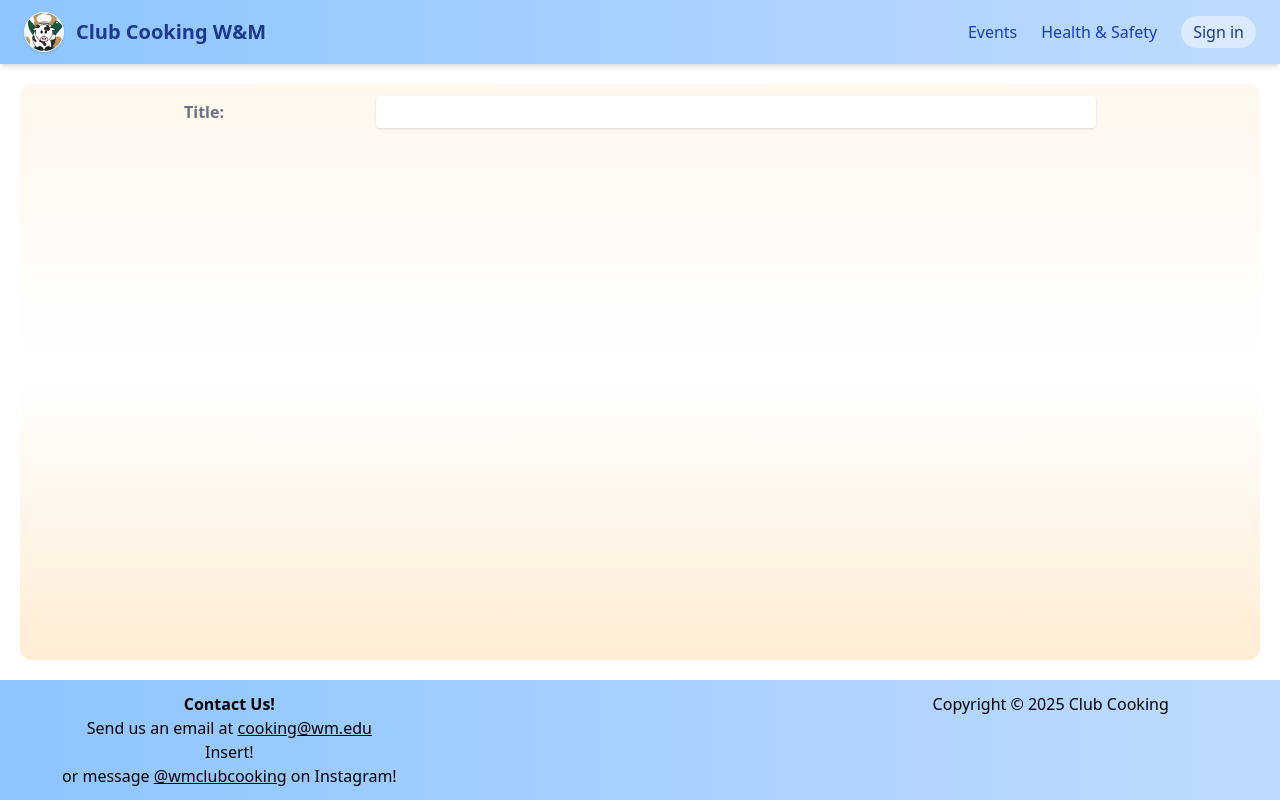
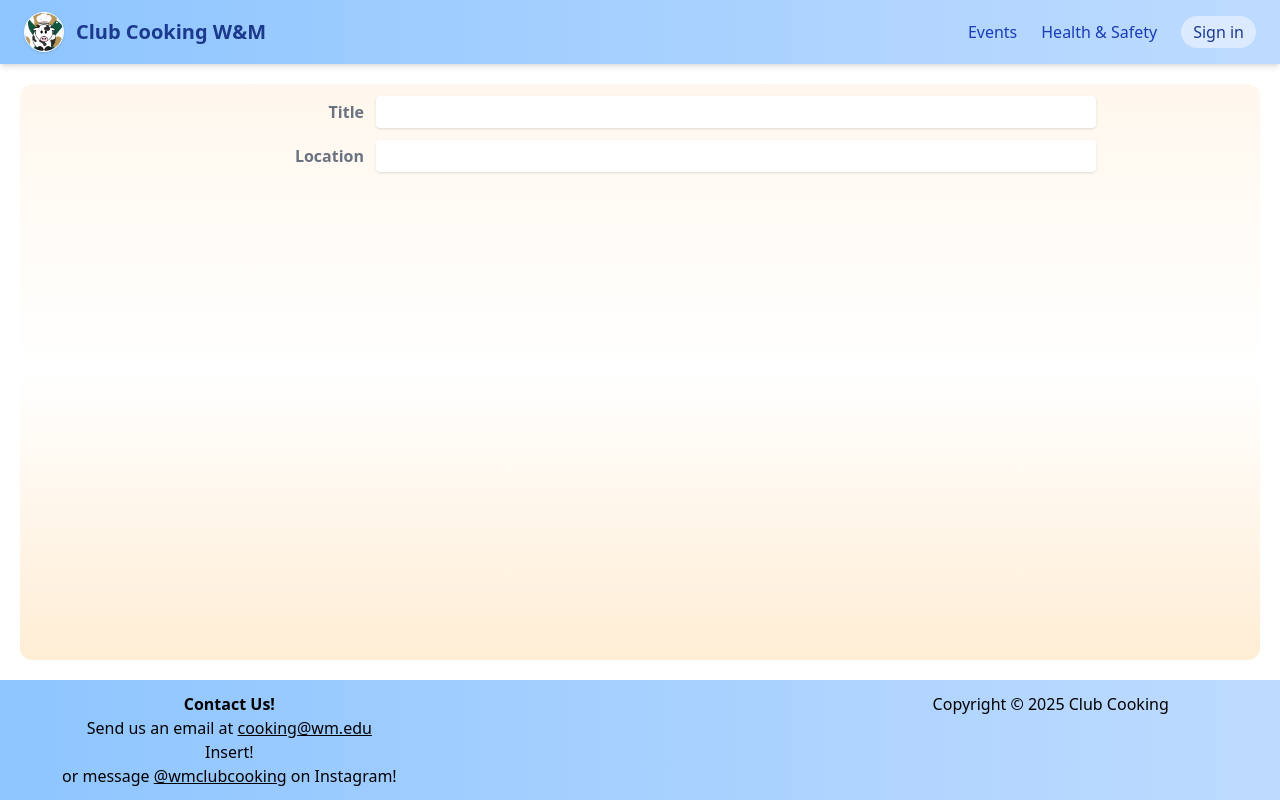
Before and after one commit to MichaelSwetnam/wmcooking, a React (Vite) app: page /events/1/edit in a window 1280 px wide. Built offline with nearby package versions, Linux system fonts and the light colour scheme.

Commit message:
Componentize forms

```diff
--- a/src/routes/EditEvent.tsx
+++ b/src/routes/EditEvent.tsx
@@ -1,19 +1,61 @@
 import { useForm } from "@tanstack/react-form"
-import type { AnyFieldApi, FieldApi } from "@tanstack/react-form";
+import type { AnyFieldApi } from "@tanstack/react-form";
 
-export function FieldInfo({ field }: { field: AnyFieldApi }) {
-  return (
-    <>
+type ValidatorProp = { value: string };
+type ValidatorFn = (_: ValidatorProp) => string | undefined;
+
+const onChangeComp = (fn: ValidatorFn) => ({ onChange: (prop: ValidatorProp) => fn(prop) });
+const Validators = {
+     required: () => onChangeComp(({value}) => !value ? 'This field is required.' : undefined ),
+     lengthGreaterEqual: (x: number) => onChangeComp(({value}) => value && (value.length <= x ? `This field must contain ${x} or more characters.` : undefined ) ),
+     lengthGreater: (x: number) => Validators.lengthGreaterEqual(x+1),
+
+     // For now, only onChange is supported.
+     compose(fns: { onChange: ValidatorFn }[]) {
+	  return {
+	       onChange: (prop: ValidatorProp) => {
+		    for (const fn of fns) {
+			 let result: string | undefined;
+			 if (result = fn.onChange(prop)) return result;
+		    }
+		    return undefined;
+	       }
+	  }
+     }
+};
+
+function InputWrapper({ field, children }: { field: AnyFieldApi, children: React.ReactNode }) {
+     let capitalized: string;
+     if (field.name.length <= 1)
+	  capitalized = field.name;
+     else
+	  capitalized = field.name[0].toUpperCase() + field.name.slice(1)
+
+     return <div className="w-full flex flex-col gap-3 md:grid grid-cols-[1fr_4fr] md:items-center lg:w-3/4 text-center">
+	  <label className="font-semibold text-gray-500 text-right">{capitalized}</label>
+	  {children}
 	  {field.state.meta.isTouched && !field.state.meta.isValid ? (
-        <em className="text-red-500 font-semibold">{field.state.meta.errors.join(',')}</em>
+	  <em className="text-red-500 font-semibold col-span-full">{field.state.meta.errors.join(',')}</em>
 	  ) : null}
 	  {field.state.meta.isValidating ? 'Validating...' : null}
-    </>
-  )
+     </div>
 }
 
-function Label({ content }: { content: string }) {
-     return <label className="font-semibold text-gray-500">{content}</label>
+function TextInput({ field }: { field: AnyFieldApi }) {
+     return <InputWrapper field={field}>
+	  <input
+	       className="bg-white p-1 rounded-sm shadow-sm w-full text-center"
+	       id={field.name}
+	       name={field.name}
+	       value={field.state.value}
+	       onBlur={field.handleBlur}
+	       onChange={e => field.handleChange(e.target.value)}
+	  />
+     </InputWrapper>
+}
+
+const Components = {
+     TextInput: (field: AnyFieldApi) => <TextInput field={field} />
 }
 
 export default function EditEvent() {
@@ -25,9 +67,8 @@ export default function EditEvent() {
 	  onSubmit: async ({ value }) => alert(JSON.stringify(value))
      });
 
-     return <div className="flex flex-col items-center">
-	  <form
-	       className="w-full flex flex-col gap-3 md:grid md:grid-cols-[1fr_4fr] md:items-center lg:w-3/4"
+     return <form
+	  className="w-full flex flex-col items-center gap-3"
 	  onSubmit={e => {
 	       e.preventDefault();
 	       e.stopPropagation();
@@ -36,25 +77,13 @@ export default function EditEvent() {
      >
 	  <form.Field
 	       name="title"
-		    validators={{
-			 onChange: ({ value }) => !value ? 'A title is required' : undefined
-		    }}
-		    children = {field => {
-			 return <>
-			      <Label content="Title:" />
-			      <input
-				   className="bg-white p-1 rounded-sm shadow-sm w-full text-center"
-				   id={field.name}
-				   name={field.name}
-				   value={field.state.value}
-				   onBlur={field.handleBlur}
-				   onChange={e => field.handleChange(e.target.value)}
+	       validators={Validators.required()}
+	       children = {Components.TextInput}
 	  />
-			      <FieldInfo field={field} />
-			 </>
-		    }}
+	  <form.Field
+	       name="location"
+	       validators={Validators.compose([Validators.required(), Validators.lengthGreaterEqual(3)])}
+	       children = {Components.TextInput}
 	  />
      </form>
-     </div>
-
 }
```
Lines whose indentation alone changed are shown as unchanged.
